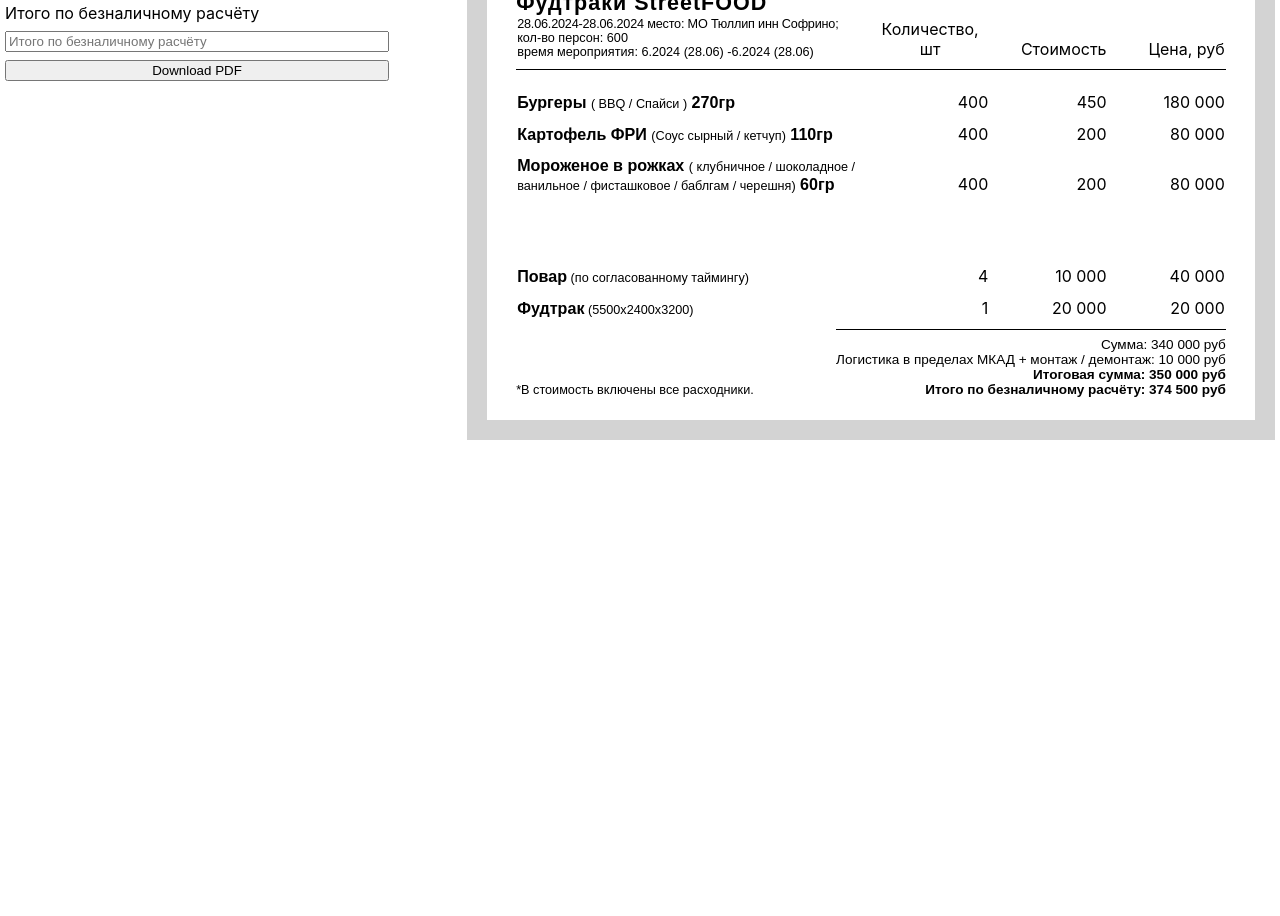
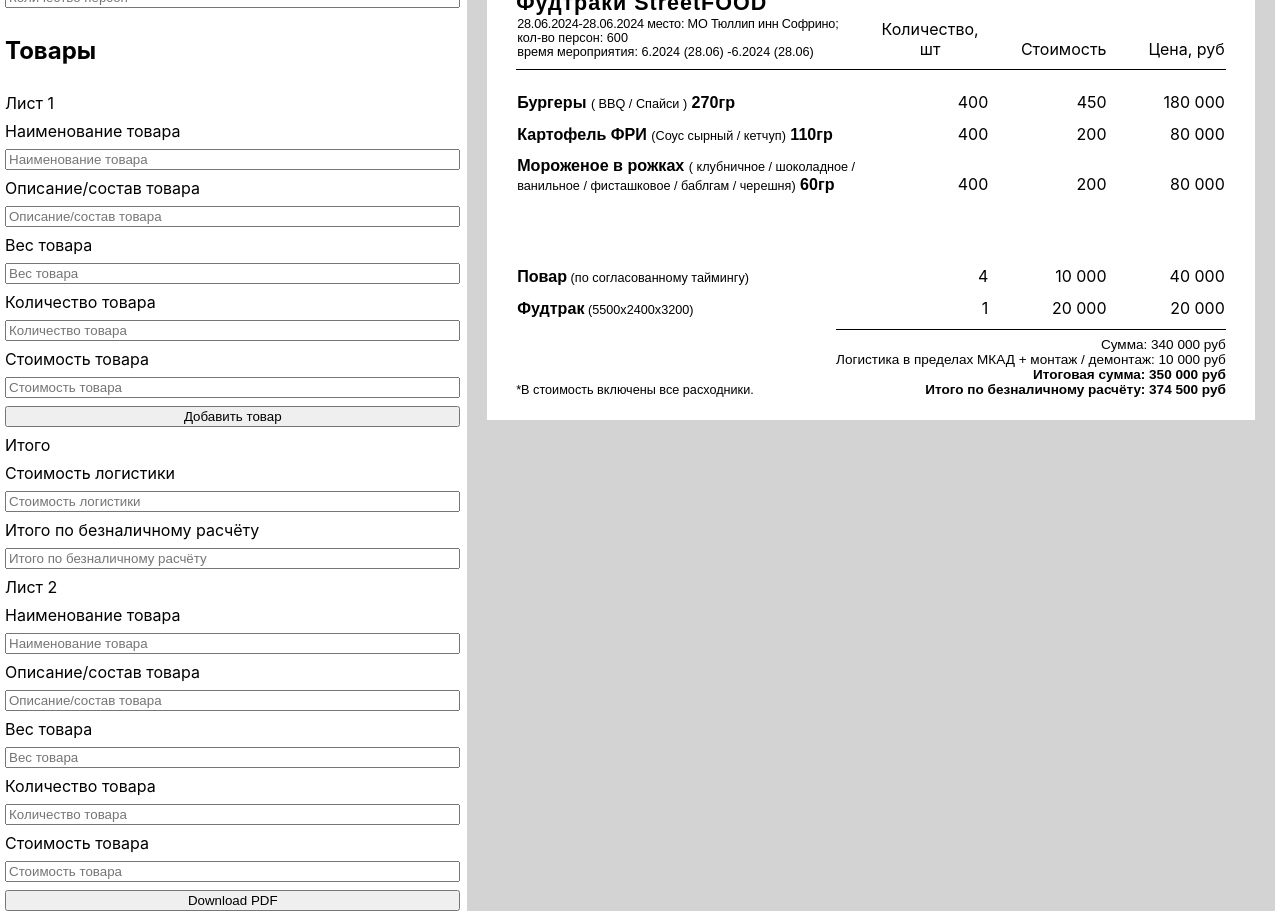
Before and after one commit to mnpestov/kurgi_kp, a React (Create React App) app: page / in a window 1280 px wide. Shown: the part 600-1516 px from the top of the page. Before the commit the page ends 1045 px from the top, so only its background shows below. Built offline with nearby package versions, Linux system fonts and the light colour scheme.

Commit message:
Верстка

```diff
--- a/src/App.js
+++ b/src/App.js
@@ -115,11 +115,14 @@
     captureArr.forEach((item, index, arr) => {
       html2canvas(item).then((canvas) => {
         const imgData = canvas.toDataURL('img/png');
-        const componentWidth = doc.internal.pageSize.getWidth();
-        const componentHeight = doc.internal.pageSize.getHeight();
+        // const componentWidth = doc.internal.pageSize.getWidth();
+        // const componentHeight = doc.internal.pageSize.getHeight();
+        const componentWidth = 297;
+        const componentHeight = 210;
         console.log(index);
         if (index === 0) {
           doc.addImage(imgData, 'PNG', 0, 0, componentWidth, componentHeight);
+          console.log(componentWidth, componentHeight);
         } else {
           doc.addPage('a4', 'l');
           doc.addImage(imgData, 'PNG', 0, 0, componentWidth, componentHeight);
--- a/src/components/Form/Form.js
+++ b/src/components/Form/Form.js
@@ -1,5 +1,6 @@
 import React, { useState } from "react";
 import './Form.css';
+import FormRow from '../FormRow/FormRow'
 import logo from '../../images/logo.png'
 import managerPhoto from '../../images/managerPhoto.png'
 import html2canvas from 'html2canvas';
@@ -19,9 +20,34 @@
     handleChangeCashlessPayments
 }) {
 
+    const [countOfRow, setCountOfRow] = useState([
+        {
+            product: '',
+            composition: '',
+            weight: '',
+            count: '',
+            price: '',
+            totalCost: '',
+        }])
+    const emptyRow = {
+        product: '',
+        composition: '',
+        weight: '',
+        count: '',
+        price: '',
+        totalCost: '',
+    }
+
+    const handleAddRow = () => {
+        console.log('add');
+        setCountOfRow([...countOfRow, emptyRow])
+        console.log(countOfRow);
+    }
 
     return (
         <div className="form">
+            {/* реквизиты КП */}
+            <h2>Реквизиты КП</h2>
             <label className="label">№ КП</label>
             <input className="input" type="text" placeholder="KP number" name="KpNumber" onChange={handleChangeKpNumber}></input>
             <label className="label">дата КП</label>
@@ -30,7 +56,10 @@
             <input className="input" type="text" placeholder="Contract number" name="ContractNumber" onChange={handleChangeContractNumber}></input>
             <label className="label">дата договора</label>
             <input className="input" type="date" placeholder="Contract Date" name="ContractDate" min="2000-01-01" max="2030-12-31" onChange={handleChangeContractDate}></input>
-            <p> Лист 1</p>
+            {/* реквизиты КП */}
+
+            {/* Общая информация по мероприятию */}
+            <h2>Общая информация по мероприятию</h2>
             <label className="label">Дата начала мероприятия</label>
             <input className="input" type="datetime-local" name="StartEvent" min="2000-01-01T00:00" max="2030-12-31T23:59" onChange={handleChangeStartEvent}></input>
             <label className="label">Дата окончания мероприятия</label>
@@ -39,12 +68,30 @@
             <input className="input" type="text" placeholder="Место проведения" name="Place" onChange={handleChangeEventPlace}></input>
             <label className="label">Количество персон</label>
             <input className="input" type="text" placeholder="Количество персон" name="Person" onChange={handleChangeCountOfPerson}></input>
-            <p> Лист 2 </p>
+            {/* Общая информация по мероприятию */}
+
+            {/* Товары */}
+            <h2>Товары</h2>
+            <p> Лист 1</p>
+            <label className="label">Наименование товара</label>
+            <input className="input" type="text" placeholder="Наименование товара" name="Product"></input>
+            <label className="label">Описание/состав товара</label>
+            <input className="input" type="text" placeholder="Описание/состав товара" name="Composition"></input>
+            <label className="label">Вес товара</label>
+            <input className="input" type="text" placeholder="Вес товара" name="ProductWeight"></input>
+            <label className="label">Количество товара</label>
+            <input className="input" type="text" placeholder="Количество товара" name="ProductCount"></input>
+            <label className="label">Стоимость товара</label>
+            <input className="input" type="text" placeholder="Стоимость товара" name="ProductPrice"></input>
+            <button onClick={handleAddRow}>Добавить товар</button>
             <p> Итого </p>
             <label className="label">Стоимость логистики </label>
             <input className="input" type="text" placeholder="Стоимость логистики" name="Logistic" onChange={handleChangeLogisticsCost}></input>
             <label className="label">Итого по безналичному расчёту</label>
             <input className="input" type="text" placeholder="Итого по безналичному расчёту" name="CashlessPayments" onChange={handleChangeCashlessPayments}></input>
+
+            <p> Лист 2 </p>
+            {countOfRow.map((item, index) => (<FormRow key={index} />))}
             <button onClick={downloadPDF}>Download PDF</button>
         </div>
     );
--- /dev/null
+++ b/src/components/FormRow/FormRow.js
@@ -0,0 +1,24 @@
+import React from "react";
+import './FormRow.css';
+
+function FormRow() {
+
+
+    return (
+        <>
+            <label className="label">Наименование товара</label>
+            <input className="input" type="text" placeholder="Наименование товара" name="Product"></input>
+            <label className="label">Описание/состав товара</label>
+            <input className="input" type="text" placeholder="Описание/состав товара" name="Composition"></input>
+            <label className="label">Вес товара</label>
+            <input className="input" type="text" placeholder="Вес товара" name="ProductWeight"></input>
+            <label className="label">Количество товара</label>
+            <input className="input" type="text" placeholder="Количество товара" name="ProductCount"></input>
+            <label className="label">Стоимость товара</label>
+            <input className="input" type="text" placeholder="Стоимость товара" name="ProductPrice"></input>
+        </>
+    );
+
+}
+
+export default FormRow;
```
Also changed, not shown: src/components/FormRow/FormRow.css (added).
